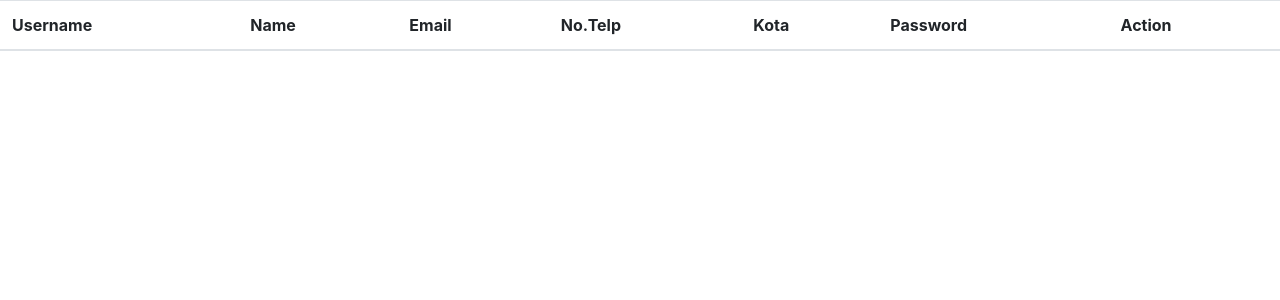
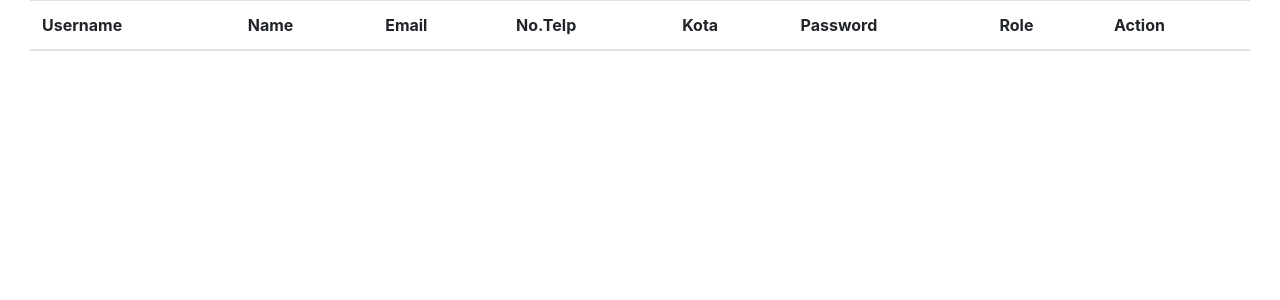
Before and after one commit to aliffrhn/Ceklab, a CodeIgniter app: page /Ceklab/index.php/admincontroller/profile_admin in a window 1280 px wide. Shown: the top 300 px of the page. Run offline with CodeIgniter, Linux system fonts and the light colour scheme; data that the repository does not hold is empty; some libraries are stand-ins or nearby versions.

Commit message:
update fix admin

```diff
--- a/application/controllers/AdminController.php
+++ b/application/controllers/AdminController.php
@@ -91,12 +91,14 @@ class AdminController extends CI_Controller{
         $phone = $this->input->post('phone');
         $kota = $this->input->post('kota');
         $pass = $this->input->post('password');
+        $role = $this->input->post('role');
         $data = array(
             'nama' => $name,
             'email' => $email,
             'phone_number' => $phone,
             'kota' => $kota,
-            'password' => $pass
+            'password' => $pass,
+            'role' => $role
         );
         $res = $this->M_admin->updateProfile($username,$data);
         if ($res) {
--- a/application/views/admin/crud_profile_form.php
+++ b/application/views/admin/crud_profile_form.php
@@ -14,7 +14,7 @@
 </head>
 
 <body>
-    <div class="m-3">
+    <div class="container-fluid m-3">
         <form action="<?php echo base_url() . 'index.php/AdminController/updateProfile/' ?>" method="post">
             <div class="form-group">
                 <input type="hidden" value="<?php echo $profile['username'] ?>" class="form-control" name="username"></input>
@@ -28,6 +28,8 @@
                 <input type="text" value="<?php echo $profile['kota'] ?>" class="form-control" name="kota"></input>
                 <label for="password">Password</label>
                 <input type="text" value="<?php echo $profile['password'] ?>" class="form-control" name="password"></input>
+                <label for="role">Password</label>
+                <input type="text" value="<?php echo $profile['role'] ?>" class="form-control" name="role"></input>
             </div>
             <button type="submit" class="btn btn-primary">Update</button>
         </form>
--- a/application/views/admin/crud_profile_view.php
+++ b/application/views/admin/crud_profile_view.php
@@ -12,6 +12,7 @@
 </head>
 
 <body>
+    <div class="container-fluid">
         <?php if ($this->session->flashdata('success')) : ?>
             <div class="row mt-3">
                 <div class="col-md-6">
@@ -39,6 +40,7 @@
                 </div>
             </div>
         <?php endif; ?>
+        <div class="container-fluid">
             <div class="table-responsive-sm">
                 <table class="table table-hover">
                     <thead>
@@ -49,6 +51,7 @@
                             <th>No.Telp</th>
                             <th>Kota</th>
                             <th>Password</th>
+                            <th>Role</th>
                             <th>Action</th>
                         </tr>
                     </thead>
@@ -61,6 +64,7 @@
                                 <td><?php echo $profile['phone_number'] ?></td>
                                 <td><?php echo $profile['kota'] ?></td>
                                 <td><?php echo $profile['password'] ?></td>
+                                <td><?php echo $profile['role'] ?></td>
                                 <td>
                                     <a href="<?php echo base_url() . 'index.php/AdminController/editProfile/' . $profile['username'] ?>" class="btn btn-primary">Edit</a>
                                     <a href="<?php echo base_url() . 'index.php/AdminController/deleteProfile/' . $profile['username'] ?>" class="btn btn-danger">Delete</a>
@@ -70,6 +74,8 @@
                     </tbody>
                 </table>
             </div>
+        </div>
+    </div>
 </body>
 
 </html>
```
Also changed, not shown: application/views/admin/crud_kota_view.php (+6 -2 lines). Lines whose indentation alone changed are shown as unchanged.
